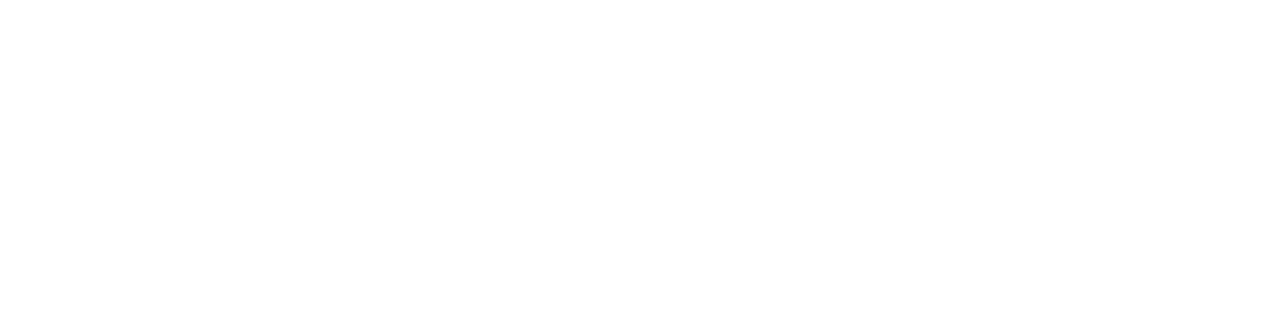
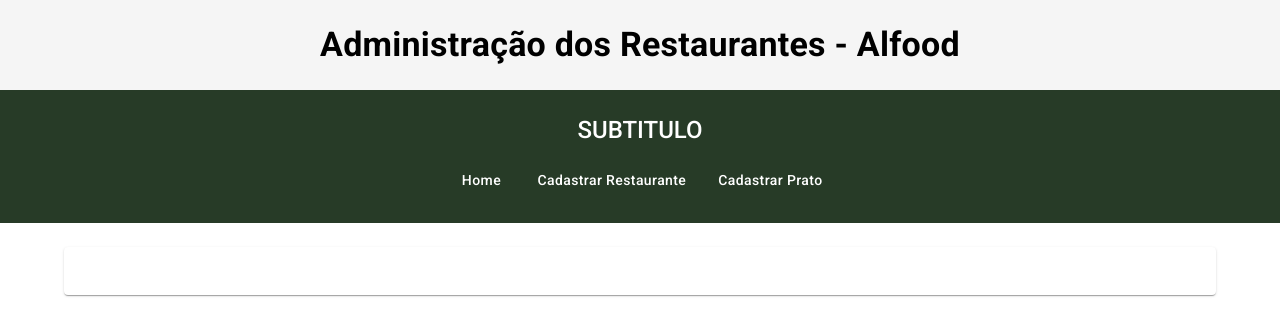
Before and after one commit to PlantierBrunaC/react_integrando_apis, a React (Create React App) app: page /admin in a window 1280 px wide. Before the commit this address had no page. Shown: the top 336 px of the page. Built offline with nearby package versions, Linux system fonts and the light colour scheme.

Commit message:
REFACTOR: refatoração do projeto para otimização, alteração do header para componente e criação de página base do admin

```diff
--- a/src/App.tsx
+++ b/src/App.tsx
@@ -3,6 +3,7 @@
 import VitrineRestaurantes from './paginas/VitrineRestaurantes';
 import AdminRestaurantes from './paginas/Admin/Restaurantes/AdminRestaurantes';
 import FormularioRestaurante from './paginas/Admin/Restaurantes/FormularioRestaurante';
+import PaginaModelAdmin from './paginas/Admin/PaginaModelAdmin';
 
 function App() {
 
@@ -10,9 +11,15 @@
     <Routes>
       <Route path="/" element={<Home />} />
       <Route path="/restaurantes" element={<VitrineRestaurantes />} />
-      <Route path="/admin/restaurantes" element={<AdminRestaurantes />} />
-      <Route path="/admin/restaurantes/novo" element={<FormularioRestaurante />} />
-      <Route path="/admin/restaurantes/:id" element={<FormularioRestaurante />} />
+
+<Route path='/admin' element={<PaginaModelAdmin />}>
+
+      <Route path="restaurantes" element={<AdminRestaurantes />} />
+      <Route path="restaurantes/novo" element={<FormularioRestaurante />} />
+      <Route path="restaurantes/:id" element={<FormularioRestaurante />} />
+
+</Route>
+
     </Routes>
   );
 }
--- /dev/null
+++ b/src/Estilos/estilos.ts
@@ -0,0 +1,11 @@
+
+export const botaoPrincipal = {
+  backgroundColor: '#273b27',
+  color: '#fff',
+  borderColor: 'transparent',
+  '&:hover': {
+    backgroundColor: '#1e2e1e',
+    borderColor: 'transparent',
+    color: '#fff',
+  },
+};
--- a/src/componentes/HeaderAdmin/index.tsx
+++ b/src/componentes/HeaderAdmin/index.tsx
@@ -1,4 +1,4 @@
-import { Box, Container, Typography } from "@mui/material";
+import { Box, Container, Typography, Link, Button, Stack } from "@mui/material";
 
 interface HeaderAdminProps {
   titulo: string;
@@ -8,7 +8,7 @@
 const HeaderAdmin = ({ titulo, subtitulo }: HeaderAdminProps) => {
   return (
     <>
-      {/* Fundo cinza claro */}
+      {/* Fundo cinza claro Header*/}
       <Box sx={{ backgroundColor: '#f5f5f5', py: 3 }}>
         <Container maxWidth="lg">
           <Typography
@@ -21,16 +21,64 @@
         </Container>
       </Box>
 
-      {/* Fundo cinza escuro */}
+      {/* Fundo verde escuro */}
       <Box sx={{ backgroundColor: '#273b27', py: 3, mb: 3 }}>
         <Container maxWidth="lg">
           <Typography
             variant="h5"
             component="h3"
-            sx={{ fontWeight: 'medium', textAlign: 'center', color: '#fff' }}
-          >
+            sx={{ fontWeight: 'medium', textAlign: 'center', color: '#fff' }} >
             {subtitulo}
           </Typography>
+
+          {/* Links abaixo do subtítulo */}
+          <Stack direction="row" spacing={2} justifyContent="center" mt={2}>
+            <Link href="/admin/restaurantes" underline="none">
+              <Button
+                sx={{
+                  color: '#fff',
+                  textTransform: 'none',
+                  '&:hover': {
+                    textDecoration: 'underline',
+                    textDecorationColor: '#fff',
+                  },
+                }}
+              >
+                Home
+              </Button>
+            </Link>
+
+            <Link   href="/admin/restaurantes/novo" underline="none">
+              <Button
+                sx={{
+                  color: '#fff',
+                  textTransform: 'none',
+                  '&:hover': {
+                    textDecoration: 'underline',
+                    textDecorationColor: '#fff',
+                  },
+                }}
+              >
+                Cadastrar Restaurante
+              </Button>
+            </Link>
+
+            <Link href="#" underline="none">
+              <Button
+                sx={{
+                  color: '#fff',
+                  textTransform: 'none',
+                  '&:hover': {
+                    textDecoration: 'underline',
+                    textDecorationColor: '#fff',
+                  },
+                }}
+              >
+                Cadastrar Prato
+              </Button>
+            </Link>
+          </Stack>
+
         </Container>
       </Box>
     </>
--- /dev/null
+++ b/src/paginas/Admin/PaginaModelAdmin.tsx
@@ -0,0 +1,34 @@
+import { Box, Container, Paper } from "@mui/material";
+import HeaderAdmin from "../../componentes/HeaderAdmin";
+import { Outlet, useLocation, useParams } from "react-router-dom";
+
+const PaginaModelAdmin = () => {
+  const localizacao = useLocation();
+  const params = useParams();
+
+  let subtitulo = "SUBTITULO";
+
+  if (localizacao.pathname === "/admin/restaurantes") {
+    subtitulo = "Restaurantes";
+  } else if (localizacao.pathname === "/admin/restaurantes/novo") {
+    subtitulo = "Formulário de cadastro de restaurante";
+  } else if (params.id) {
+    subtitulo = "Edição do Restaurante";
+  }
+
+  return (
+    <Box>
+      <HeaderAdmin
+        titulo="Administração dos Restaurantes - Alfood"
+        subtitulo={subtitulo}
+      />
+      <Container maxWidth="lg" sx={{ mt: 3, mb: 3 }}>
+        <Paper sx={{ p: 3 }}>
+          <Outlet />
+        </Paper>
+      </Container>
+    </Box>
+  );
+};
+
+export default PaginaModelAdmin;
--- a/src/paginas/Admin/Restaurantes/AdminRestaurantes.tsx
+++ b/src/paginas/Admin/Restaurantes/AdminRestaurantes.tsx
@@ -20,6 +20,7 @@
 import EditIcon from '@mui/icons-material/Edit';
 import HeaderAdmin from "../../../componentes/HeaderAdmin";
 import http from "../../../http";
+import { botaoPrincipal } from "../../../Estilos/estilos";
 
 
 const AdminRestaurantes = () => {
@@ -64,7 +65,7 @@
                         <Typography variant="h6">Cadastrar novo restaurante</Typography>
                         <Button
                             variant="contained"
-                            sx={{ backgroundColor: '#273b27', '&:hover': { backgroundColor: '#1e2e1e' } }}
+                            sx={botaoPrincipal}
                             component={RouterLink}
                             to="/admin/restaurantes/novo" >
                             Cadastrar
--- a/src/paginas/Admin/Restaurantes/FormularioRestaurante.tsx
+++ b/src/paginas/Admin/Restaurantes/FormularioRestaurante.tsx
@@ -1,9 +1,10 @@
-import { Box, Button, TextField } from "@mui/material";
+import { Box, Button, Container, Paper, TextField } from "@mui/material";
 import { useEffect, useState } from "react";
 import { useParams } from "react-router-dom";
 import IRestaurante from "../../../interfaces/IRestaurante";
 import HeaderAdmin from "../../../componentes/HeaderAdmin";
 import http from "../../../http";
+import { botaoPrincipal } from "../../../Estilos/estilos";
 
 const FormularioRestaurante = () => {
 
@@ -57,42 +58,52 @@
 
     }
 
+    const subtitulo = nomeRestaurante ? "Edição do Restaurante" : "Formulário do Restaurante";
+
 
     return (
 
         <>
             <Box>
-
+                {/* REFATORAÇÃO O HEADER FOI PARA A PÁGINA MODELO
                  <HeaderAdmin
                     titulo="Administração dos Restaurantes - Alfood"
-                    subtitulo="Formulário do Restaurante" />
+                    subtitulo={subtitulo}
+                /> */}
 
-                <Box sx={{ display: 'flex', justifyContent: 'center', alignItems: 'center' }}>
-                    <Box component="form" onSubmit={aoSubmeterForm} >
-
-                    <TextField value={nomeRestaurante}
-                        onChange={evento => setNomeRestaurante(evento.target.value)}
+                <Container maxWidth="lg" sx={{ mt: 3, mb: 3 }}>
+                    <Paper sx={{ p: 3 }}>
+                        <Box
+                            component="form"
+                            onSubmit={aoSubmeterForm}
+                            sx={{ display: 'flex', flexDirection: 'column', gap: 2 }}
+                        >
+                            <TextField
+                                value={nomeRestaurante}
+                                onChange={(evento) => setNomeRestaurante(evento.target.value)}
                                 id="standard-basic"
                                 label="Nome do Restaurante"
                                 variant="standard"
                                 fullWidth
-                        margin="normal"
                                 required
                             />
 
-                    {/* <p>Nome atual do restaurante: {nomeRestaurante}</p>
-                    <p>ID atual do restaurante: {parametros.id}</p>
-                    <p>URL atual do restaurante: {`restaurantes/${parametros.id}`}</p> */}
+                            <Button
+                                type="submit"
+                                fullWidth
+                                variant="outlined"
+                                sx={botaoPrincipal}
+                            >
+                                Salvar
+                            </Button>
 
 
+                        </Box>
+                    </Paper>
+                </Container>
+            </Box>
+        </>
 
-                    <Button type="submit" variant="outlined" fullWidth color="primary" sx={{ mt: 2 }} >Salvar</Button>
-                    </Box>
-                </Box>
-            </Box >
-
-
-        </>
     )
 }
 
```
Lines whose indentation alone changed are shown as unchanged.
